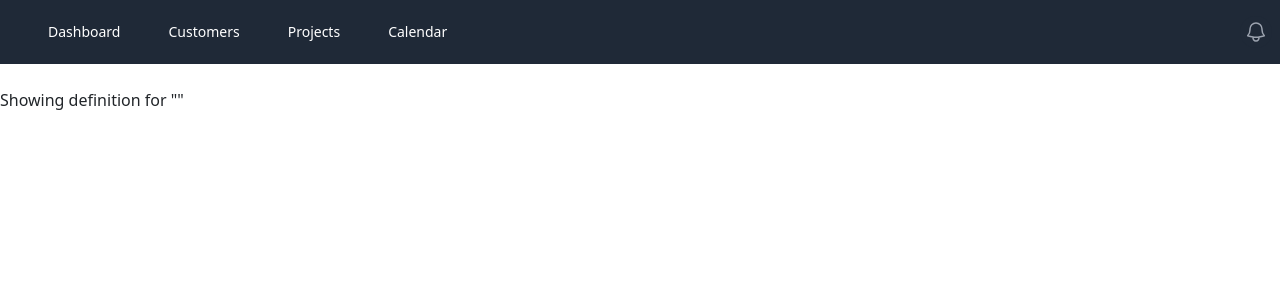
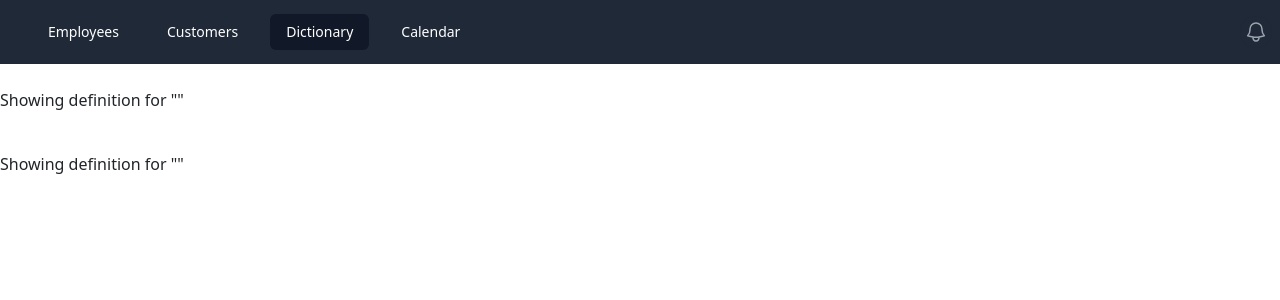
Before and after one commit to christopherPederson/React-UI-Practice, a React (Create React App) app in the folder react-project-v3/: page /Dictionary in a window 1280 px wide. Shown: the top 300 px of the page. Built offline with nearby package versions, Linux system fonts and the light colour scheme.

Commit message:
useEffect test

```diff
--- a/react-project-v3/src/components/Dictionary.js
+++ b/react-project-v3/src/components/Dictionary.js
@@ -1,7 +1,11 @@
-import { useState } from "react";
+import { useEffect, useState } from "react";
 
 export default function Dictionary() {
     let [word, setWord] = useState("");
+    let [word2, setWord2] = useState("");
+    useEffect(() => {
+        console.log({ word });
+    });
 
     return (
         <>
@@ -12,6 +16,13 @@ export default function Dictionary() {
                 }}
             />
             <p>Showing definition for "{word}"</p>
+            <input
+                type="text"
+                onChange={(e) => {
+                    setWord2(e.target.value);
+                }}
+            />
+            <p>Showing definition for "{word2}"</p>
         </>
     );
 }
--- a/react-project-v3/src/components/Header.js
+++ b/react-project-v3/src/components/Header.js
@@ -4,9 +4,9 @@ import { Bars3Icon, BellIcon, XMarkIcon } from "@heroicons/react/24/outline";
 import { NavLink } from "react-router-dom";
 
 const navigation = [
-    { name: "Dashboard", href: "/Employees" },
+    { name: "Employees", href: "/Employees" },
     { name: "Customers", href: "/Customers" },
-    { name: "Projects", href: "/Projects" },
+    { name: "Dictionary", href: "/Dictionary" },
     { name: "Calendar", href: "/Calender" },
 ];
 
```
Lines whose indentation alone changed are shown as unchanged.
